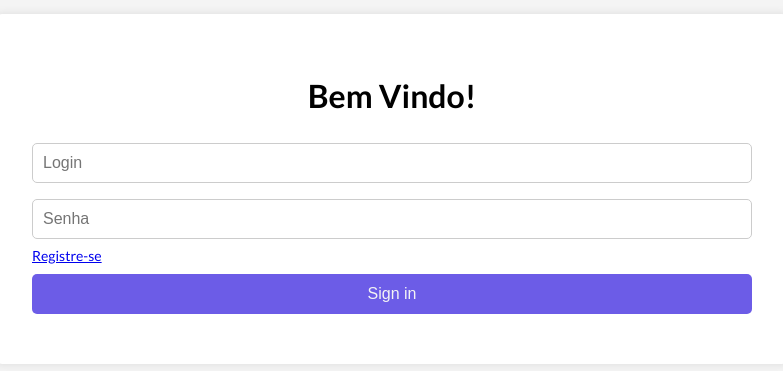
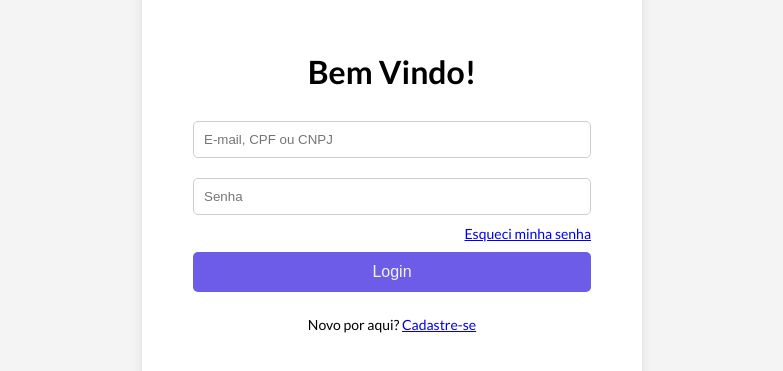
Before and after one commit to projectCompetition/toAnunciando, a React (Vite) app in the folder project/frontend/: page /login in a window 1280 px wide. Shown: the part 211-582 px from the top of the page, without its empty margins (248-1031 px from the left). Built offline with nearby package versions, Linux system fonts and the light colour scheme.

Commit message:
Melhoria nos styles

```diff
--- a/project/frontend/src/components/Login.tsx
+++ b/project/frontend/src/components/Login.tsx
@@ -1,6 +1,6 @@
 import React, { useEffect, useState } from "react";
 import { useNavigate } from "react-router-dom";
-import { useAuth } from "../contexts/AuthContext"; // Importa o contexto de autenticação
+import { useAuth } from "../contexts/AuthContext";
 import api from "../api";
 import "../styles/Login.css";
 import "../styles/Default.css";
@@ -9,7 +9,7 @@ const Login: React.FC = () => {
   const [login, setLogin] = useState("");
   const [senha, setSenha] = useState("");
   const [error, setError] = useState("");
-  const { login: authLogin } = useAuth(); // Usa a função de login do contexto
+  const { login: authLogin } = useAuth();
   const navigate = useNavigate();
 
   useEffect(() => {
@@ -22,9 +22,8 @@ const Login: React.FC = () => {
       const response = await api.post("/auth/login", { login, senha });
 
       if (response.data && response.data.accessToken) {
-        // Chama a função de login do contexto com o token e o nome do anunciante
         authLogin(response.data.accessToken, response.data.anunciante.nome);
-        navigate("/homepage"); // Redireciona para o dashboard
+        navigate("/homepage");
       } else {
         setError("Erro ao fazer login. Tente novamente.");
       }
@@ -35,25 +34,28 @@ const Login: React.FC = () => {
 
   const handleKeyPress = (e: React.KeyboardEvent<HTMLInputElement>) => {
     if (e.key === "Enter") {
-      handleLogin(); // Chama o login ao pressionar Enter
+      handleLogin();
     }
   };
 
   return (
     <div className="body-login">
       <div className="login-container">
-        {/* Left Section */}
         <div className="login-box">
-          <h1>Bem Vindo!</h1>
+
+          <h1 className="padding-10; display-flex-center" >Bem Vindo!</h1>
+
           {error && <p className="error-message">{error}</p>}
+
           <input
             type="text"
-            placeholder="Login"
+            placeholder="E-mail, CPF ou CNPJ"
             value={login}
             onChange={(e) => setLogin(e.target.value)}
             className="input-field"
             onKeyDown={handleKeyPress} // Detecta pressionamento de tecla
           />
+
           <input
             type="password"
             placeholder="Senha"
@@ -62,12 +64,18 @@ const Login: React.FC = () => {
             className="input-field"
             onKeyDown={handleKeyPress} // Detecta pressionamento de tecla
           />
+
+          <div className="login-options justify-content-right">
+            <a href="/login">Esqueci minha senha</a>
+          </div>
+
+          <button className="button-width-100" onClick={handleLogin}>
+            Login
+          </button>
+
           <div className="login-options">
-            <a href="/publico/cadastro">Registre-se</a>
+            <p>Novo por aqui? <a href="/publico/cadastro">Cadastre-se</a></p>
           </div>
-          <button className="button-width-100" onClick={handleLogin}>
-            Sign in
-          </button>
         </div>
       </div>
     </div >
--- a/project/frontend/src/styles/Cadastro.css
+++ b/project/frontend/src/styles/Cadastro.css
@@ -36,16 +36,6 @@
   font-size: 14px;
   margin-bottom: 10px;
   text-align: center;
-}
-
-.input-field {
-  width: 100%;
-  padding: 10px;
-  margin: 8px 0;
-  border-radius: 5px;
-  border: 1px solid #ccc;
-  font-size: 16px;
-  box-sizing: border-box; /* Para garantir que o padding não altere o tamanho total do campo */
 }
 
 .cadastro-options {
@@ -118,13 +108,15 @@
 }
 
 select {
-  background-color: #fff; /* Cor de fundo para select */
+  background-color: #fff;
+  /* Cor de fundo para select */
 }
 
 input:focus,
 select:focus {
   outline: none;
-  border-color: #007bff; /* Ajuste a cor da borda ao focar no campo */
+  border-color: #007bff;
+  /* Ajuste a cor da borda ao focar no campo */
 }
 
 /* Responsiveness */
--- a/project/frontend/src/styles/Default.css
+++ b/project/frontend/src/styles/Default.css
@@ -7,7 +7,7 @@ button {
   border-radius: 5px;
   cursor: pointer;
   padding: 10px;
-  margin: 10px;
+  margin: 10px 0px;
 }
 
 button:hover {
@@ -21,3 +21,32 @@ button:hover {
 .button-width-100 {
   width: 100%;
 }
+
+.input-field {
+  width: 100%;
+  padding: 10px;
+  margin: 10px 0;
+  border: 1px solid #ccc;
+  border-radius: 5px;
+}
+
+.padding-10 {
+  padding: 10px;
+}
+
+.margin-10 {
+  margin: 10px;
+}
+
+.display-flex-center {
+  display: flex;
+  justify-content: center;
+}
+
+.justify-content-right {
+  justify-content: right;
+}
+
+.justify-content-left {
+  justify-content: left;
+}
--- a/project/frontend/src/styles/Login.css
+++ b/project/frontend/src/styles/Login.css
@@ -13,36 +13,23 @@
 
 .login-container {
   display: flex;
-  width: 800px;
+  justify-content: center;
+  align-items: center;
+  width: 500px;
+  height: 600px;
   background: white;
   border-radius: 10px;
   overflow: hidden;
   box-shadow: 0px 0px 10px rgba(0, 0, 0, 0.1);
 }
 
-.login-box {
-  flex: 1;
-  padding: 40px;
-  display: flex;
-  flex-direction: column;
-  align-items: center;
-}
-
 .body-login h1 {
   margin-bottom: 20px;
 }
 
-.input-field {
-  width: 100%;
-  padding: 10px;
-  margin: 10px 0;
-  border: 1px solid #ccc;
-  border-radius: 5px;
-}
-
 .login-options {
   display: flex;
-  justify-content: space-between;
+  justify-content: center;
   width: 100%;
   font-size: 14px;
 }
@@ -70,15 +57,3 @@
   cursor: pointer;
   font-size: 20px;
 }
-
-.info-box {
-  flex: 1;
-  background-color: #6c5ce7;
-  color: white;
-  display: flex;
-  flex-direction: column;
-  justify-content: center;
-  align-items: center;
-  padding: 20px;
-  text-align: center;
-}
```
